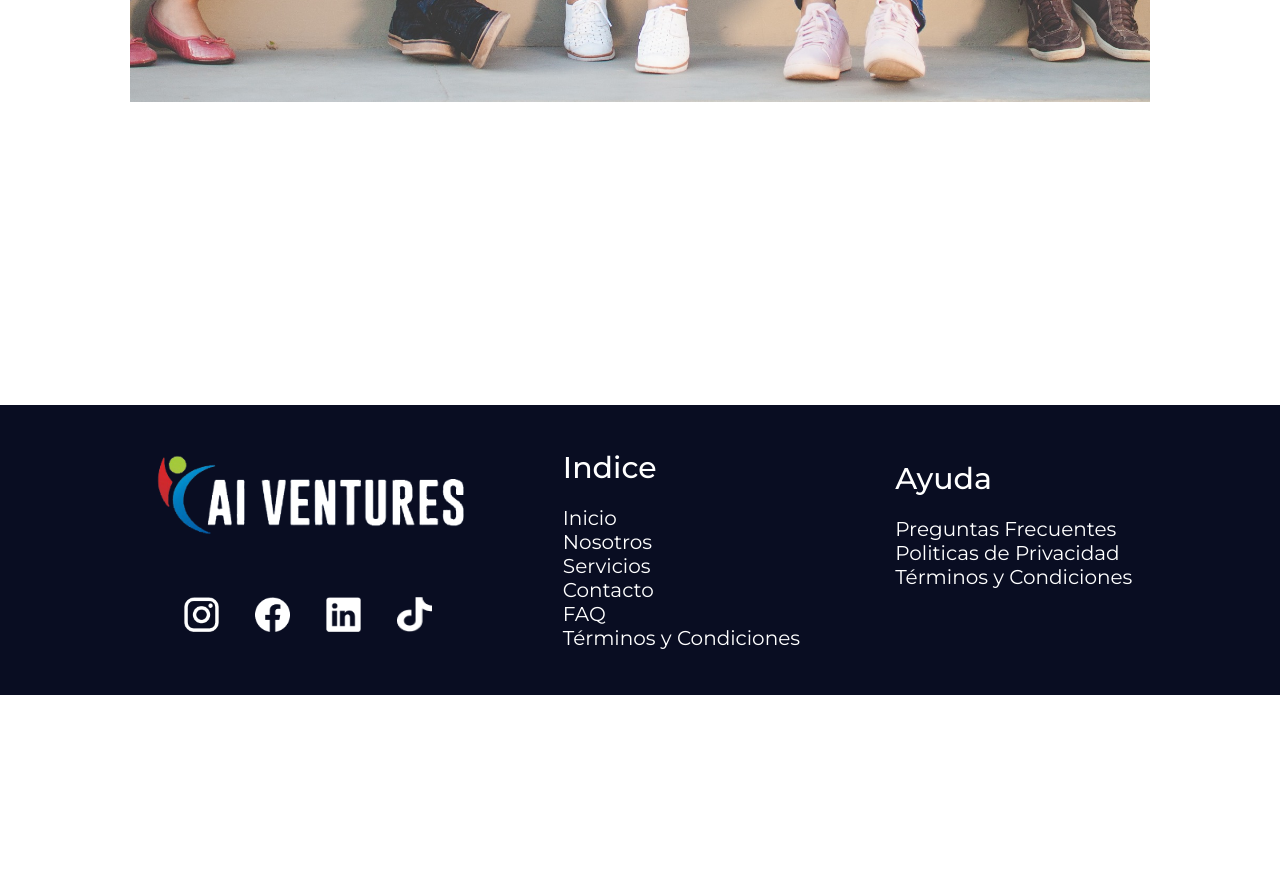
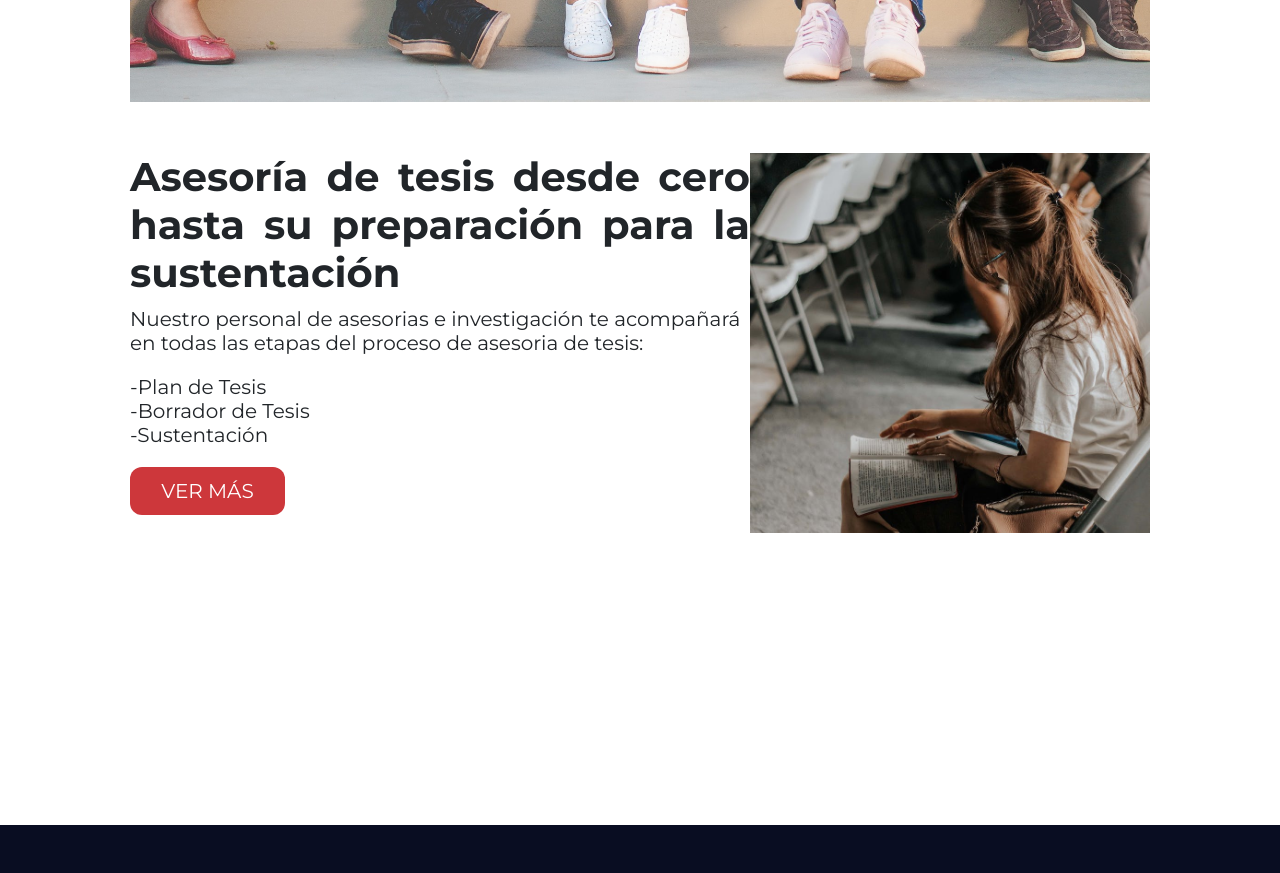
Before and after one commit to justinait/cai-ventures2, a React (Vite) app: page / in a window 1280 px wide. Shown: the part 1960-2833 px from the top of the page. Before the commit the page ends 2655 px from the top, so only its background shows below. Built offline with nearby package versions, Linux system fonts and the light colour scheme.

Commit message:
add card in section home

```diff
--- /dev/null
+++ b/src/components/cardHome/Card1/Card1.jsx
@@ -0,0 +1,24 @@
+import React from 'react';
+import './card1.css';
+import cardImage1 from '../../../assets/cardHome1.jpeg';
+
+const Card1 = () => {
+    return (
+        <div className='homeTesisContainer'>
+            <div className='homeTesisText'>
+                <h3>Asesoría de tesis desde cero hasta su preparación para la sustentación</h3>
+                <p>Nuestro personal de asesorias e investigación te acompañará en todas las etapas del proceso de asesoria de tesis:</p>
+                <p>-Plan de Tesis <br />
+                -Borrador de Tesis <br />
+                -Sustentación
+                </p>
+                <span><a href="">ver más</a></span>
+            </div>
+            <div className='homeTesisImage'>
+                <img src={cardImage1} alt="chica sentada leyendo un libro" />
+            </div>
+        </div>
+    );
+}
+
+export default Card1;
--- /dev/null
+++ b/src/components/cardHome/Card1/card1.css
@@ -0,0 +1,44 @@
+.homeTesisContainer{
+    display: flex;
+    padding: 20px 0;
+    justify-content: center;
+}
+.homeTesisImage img{
+    object-fit: cover;
+    width: 400px;
+    height: 380px;
+}
+.homeTesisText{
+    display: flex;
+    flex-direction: column;
+}
+.homeTesisText span{
+    width: 25%;
+    background-color:#CD373B;
+    padding:12px 18px;
+    text-align: center;
+    border-radius: 12px;
+}
+.homeTesisText span a{
+    text-decoration: none;
+    color:#fff ;
+    text-transform: uppercase;
+}
+.homeTesisText h3{
+    text-align: justify;
+}
+
+@media screen and (max-width: 768px) {
+    .homeTesisContainer{
+        flex-direction: column;
+    }
+    .homeTesisText{
+        flex-direction: column;
+    }
+    .homeTesisText span{
+        width: 100%;
+    }
+    .homeTesisImage img{
+        visibility: hidden;
+    }
+}
--- a/src/page/Home/Home.jsx
+++ b/src/page/Home/Home.jsx
@@ -3,6 +3,7 @@ import './Home.css'
 import Hero from '../../components/Hero/Hero';
 import Home2 from '../../components/Home2/Home2';
 import Home3 from '../../components/Home3/Home3';
+import Card1 from '../../components/cardHome/Card1/Card1';
 
 function Home() {
   return (
@@ -12,6 +13,7 @@ function Home() {
         <Home2 />
         <Home3 />
 
+        <Card1/>
     </div>
   )
 }
```
Also changed, not shown: src/assets/cardHome1.jpeg (added).
